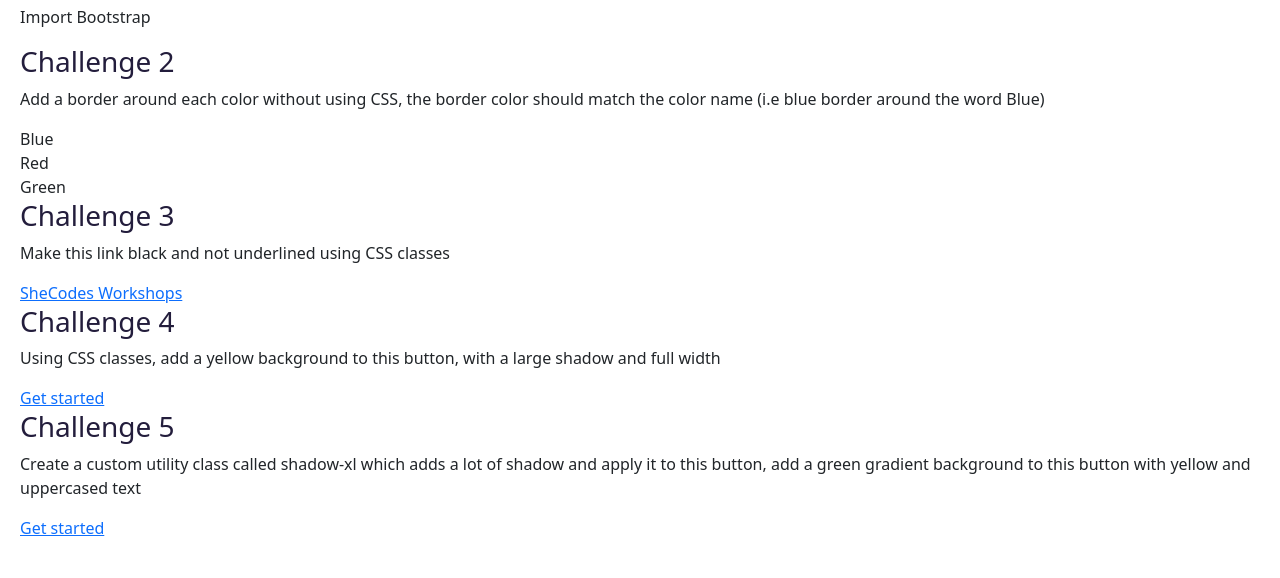
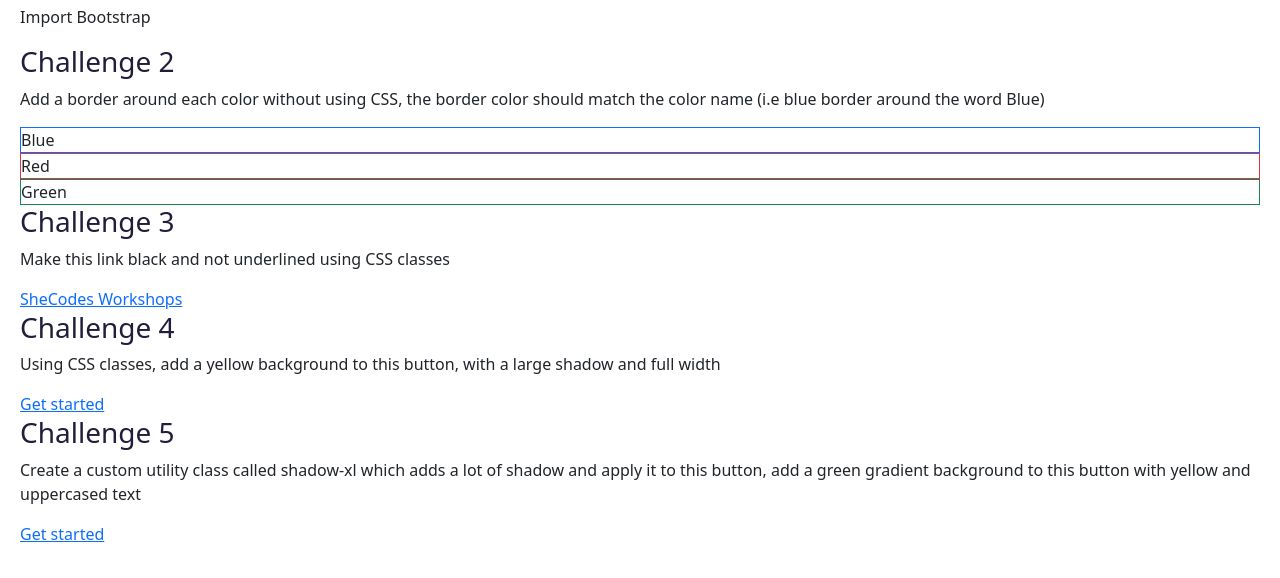
Before and after one commit to Namix23/utility-css-classes, a plain HTML site: page index.html in a window 1280 px wide. Shown: the part 194-772 px from the top of the page. Drawn offline with nearby package versions, Linux system fonts and the light colour scheme.

Commit message:
Added border colors

```diff
--- a/index.html
+++ b/index.html
@@ -18,14 +18,14 @@
     <h3>Challenge 1</h3>
     <p>Import Bootstrap</p>
 
-    <h3>Challenge 2</h3>
+    <h3 border>Challenge 2</h3>
     <p>
       Add a border around each color without using CSS, the border color should
       match the color name (i.e blue border around the word Blue)
     </p>
-    <div>Blue</div>
-    <div>Red</div>
-    <div>Green</div>
+    <div class="border border-primary">Blue</div>
+    <div class="border border-danger">Red</div>
+    <div class="border border-success">Green</div>
 
     <h3>Challenge 3</h3>
     <p>Make this link black and not underlined using CSS classes</p>
```
